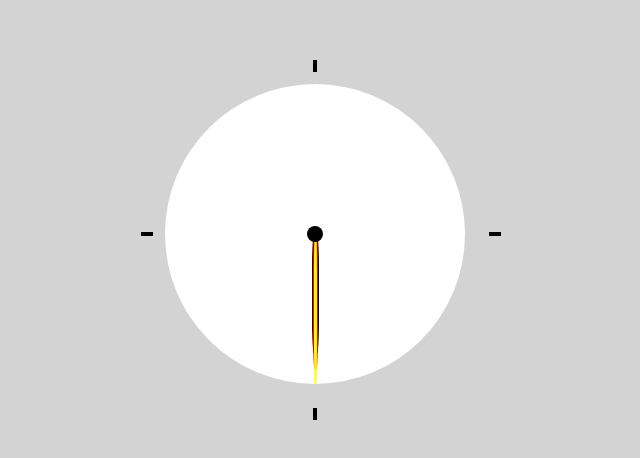
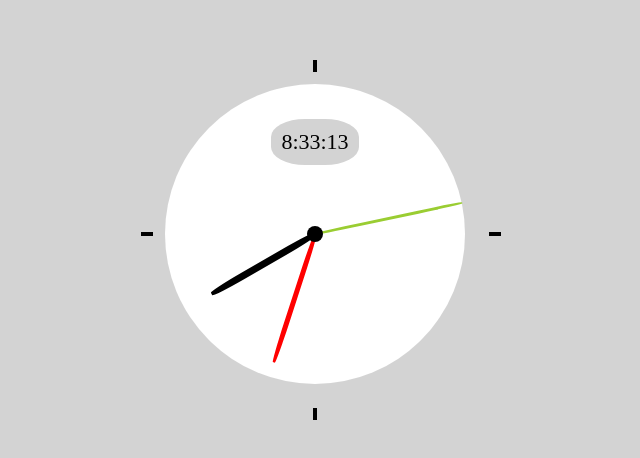
Before and after one commit to IT-gaurav/JavaScript_Exercise, a plain HTML site: page Clock_v2/index.html in a window 1280 px wide. Shown: the part 166-624 px from the top of the page, without its empty margins (325-965 px from the left). Drawn offline with Linux system fonts and the light colour scheme.

Commit message:
progress

```diff
--- /dev/null
+++ b/Clock_v2/app.js
@@ -0,0 +1,31 @@
+
+function clock() {
+    // getting current time
+    let currentDate = new Date();
+    let currentHr = currentDate.getHours();
+    let currentMin = currentDate.getMinutes();
+    let currentSec = currentDate.getSeconds();
+
+
+
+    if (currentHr >= 12) {
+        currentHr = currentHr - 12;
+    }
+
+    let degHr = (currentHr - 6) * 30;
+    let degMin = (currentMin - 30) * 6;
+    let degSec = (currentSec - 30) * 6;
+
+
+    let degHrString = "rotate(" + degHr + "deg)";
+    let degMinString = "rotate(" + degMin + "deg)";
+    let degSecString = "rotate(" + degSec + "deg)";
+
+    // display time
+    document.querySelector('#hr').style.transform = degHrString;
+    document.querySelector('#min').style.transform = degMinString;
+    document.querySelector('#sec').style.transform = degSecString;
+    document.querySelector('span').innerHTML = currentHr + ':' + currentMin + ':' + currentSec;
+}
+// calling function
+setInterval(clock, 1000);
--- a/Clock_v2/index.html
+++ b/Clock_v2/index.html
@@ -5,14 +5,16 @@
     <meta charset="UTF-8">
     <meta name="viewport" content="width=device-width, initial-scale=1.0">
     <meta http-equiv="X-UA-Compatible" content="ie=edge">
-    <title>Ghantaaaa</title>
+    <title>Clock</title>
     <link rel="stylesheet" href="./style.css">
+    <script src="./app.js" defer></script>
 </head>
 
 <body>
 
     <div class="wrapper">
         <div class="container">
+            <span></span>
             <div class="edge" id="top"></div>
             <div class="edge" id="left"></div>
             <div class="edge" id="middle"></div>
--- a/Clock_v2/style.css
+++ b/Clock_v2/style.css
@@ -25,6 +25,7 @@ body {
     border-radius: 50%;
     background: white;
     margin: auto;
+    display: flex;
 }
 
 .edge {
@@ -86,6 +87,8 @@ body {
     width: 7px;
     border-radius: 30%;
     margin-left: -3.5px;
+    transform: rotate(180deg);
+    transform-origin: top;
 }
 
 #min {
@@ -96,6 +99,8 @@ body {
     background: red;
     border-radius: 30%;
     margin-left: -2.5px;
+    transform: rotate(60deg);
+    transform-origin: top;
 }
 
 #sec {
@@ -103,7 +108,32 @@ body {
     left: 50%;
     height: 150px;
     width: 3px;
-    background: yellow;
+    background: yellowgreen;
     border-radius: 30%;
     margin-left: -1.5px;
+    transform: rotate(36deg);
+    transform-origin: top;
+    /* animation: clock 1s infinite; */
 }
+
+/* @keyframes clock {
+    0% {
+        transform: rotate(6deg);
+        transform-origin: top;
+    }
+    100% {
+        transform: rotate(360deg);
+        transform-origin: top;
+    }
+} */
+
+span {
+    height: max-content;
+    width: max-content;
+    padding: 10px;
+    font-size: 22px;
+    margin: auto;
+    margin-top: 35px;
+    background-color: lightgray;
+    border-radius: 39%;
+}
```
